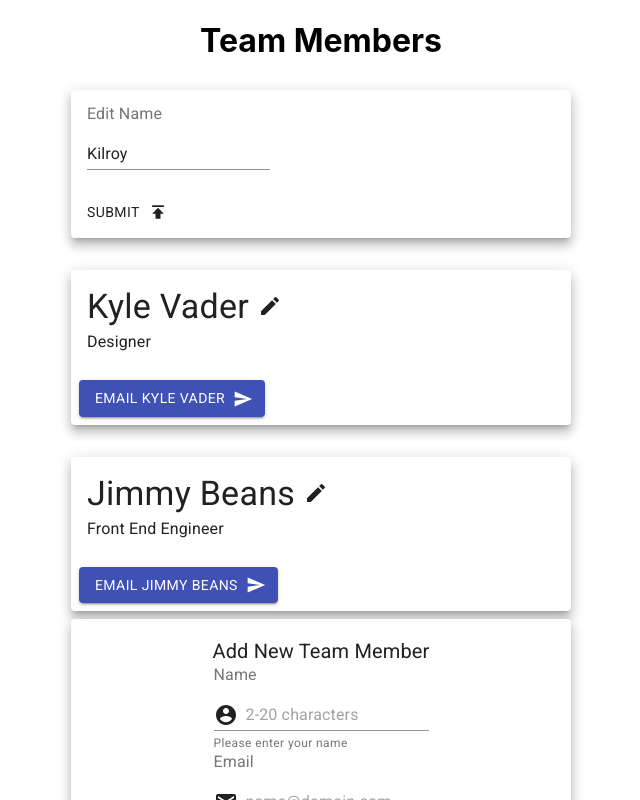
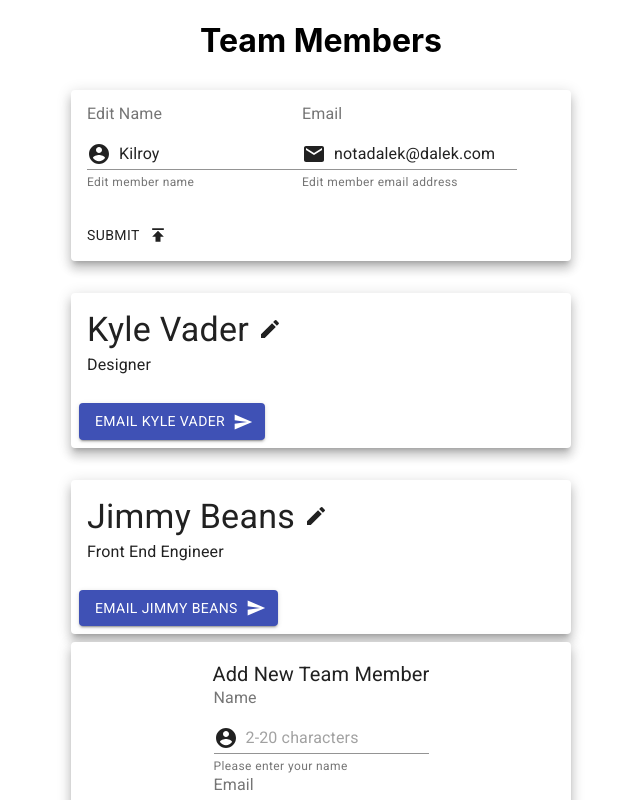
Before and after one commit to bloominstituteoftechnology/team-builder, a React (Create React App) app in the folder team-builder/: page / in a window 1280 px wide. Both pictures are taken after a click on the icon 512 px from the left and 125 px from the top of the page. Shown: the top 800 px of the page, without its empty margins (319-959 px from the left). Built offline with nearby package versions, Linux system fonts and the light colour scheme.

Commit message:
+ Edit email field

```diff
--- a/team-builder/src/Components/TeamMember.js
+++ b/team-builder/src/Components/TeamMember.js
@@ -8,22 +8,26 @@ import {
   Input,
   FormControl,
   FormLabel,
+  InputAdornment,
+  FormHelperText,
 } from "@material-ui/core";
 import Send from "@material-ui/icons/Send";
 import Edit from "@material-ui/icons/Edit";
 import Publish from "@material-ui/icons/Publish";
+import Email from "@material-ui/icons/Email";
+import AccountCircle from "@material-ui/icons/AccountCircle";
 
 const TeamMember = (props) => {
   const { name, email, role, update } = props;
 
   const [editing, setEditing] = useState(false);
-  const initialValue = {name, email, role}
+  const initialValue = { name, email, role };
   const [values, setValues] = useState(initialValue);
 
   const submitChanges = (e) => {
     e.preventDefault();
     update(name, values);
-    console.log(name, values)
+    console.log(name, values);
     toggleEdit();
   };
 
@@ -33,7 +37,7 @@ const TeamMember = (props) => {
 
   const onChange = (e) => {
     const { name, value } = e.target;
-    setValues({...values, [name]: value });
+    setValues({ ...values, [name]: value });
   };
 
   return (
@@ -42,8 +46,41 @@ const TeamMember = (props) => {
         <Card raised>
           <CardContent>
             <FormControl>
-              <FormLabel htmlFor="name_edit" >Edit Name</FormLabel>
-              <Input id="name_edit" name="name" type="text" value={values.name} onChange={onChange} />
+              <FormLabel htmlFor="name_edit">Edit Name</FormLabel>
+              <Input
+                id="name_edit"
+                name="name"
+                type="text"
+                value={values.name}
+                onChange={onChange}
+                startAdornment={
+                  <InputAdornment>
+                    <AccountCircle />
+                  </InputAdornment>
+                }
+                aria-describedby="name-helper-text_edit"
+              />
+              <FormHelperText id="name-helper-text_edit" >Edit member name</FormHelperText>
+            </FormControl>
+            <FormControl>
+              <FormLabel htmlFor="email_edit">Email</FormLabel>
+              <Input
+                type="email"
+                id="email_edit"
+                name="email"
+                value={values.email}
+                onChange={onChange}
+                placeholder={values.email}
+                aria-describedby="email-helper-text"
+                startAdornment={
+                  <InputAdornment>
+                    <Email />
+                  </InputAdornment>
+                }
+              />
+              <FormHelperText id="email-helper-text">
+                Edit member email address
+              </FormHelperText>
             </FormControl>
           </CardContent>
           <CardActions>
```
